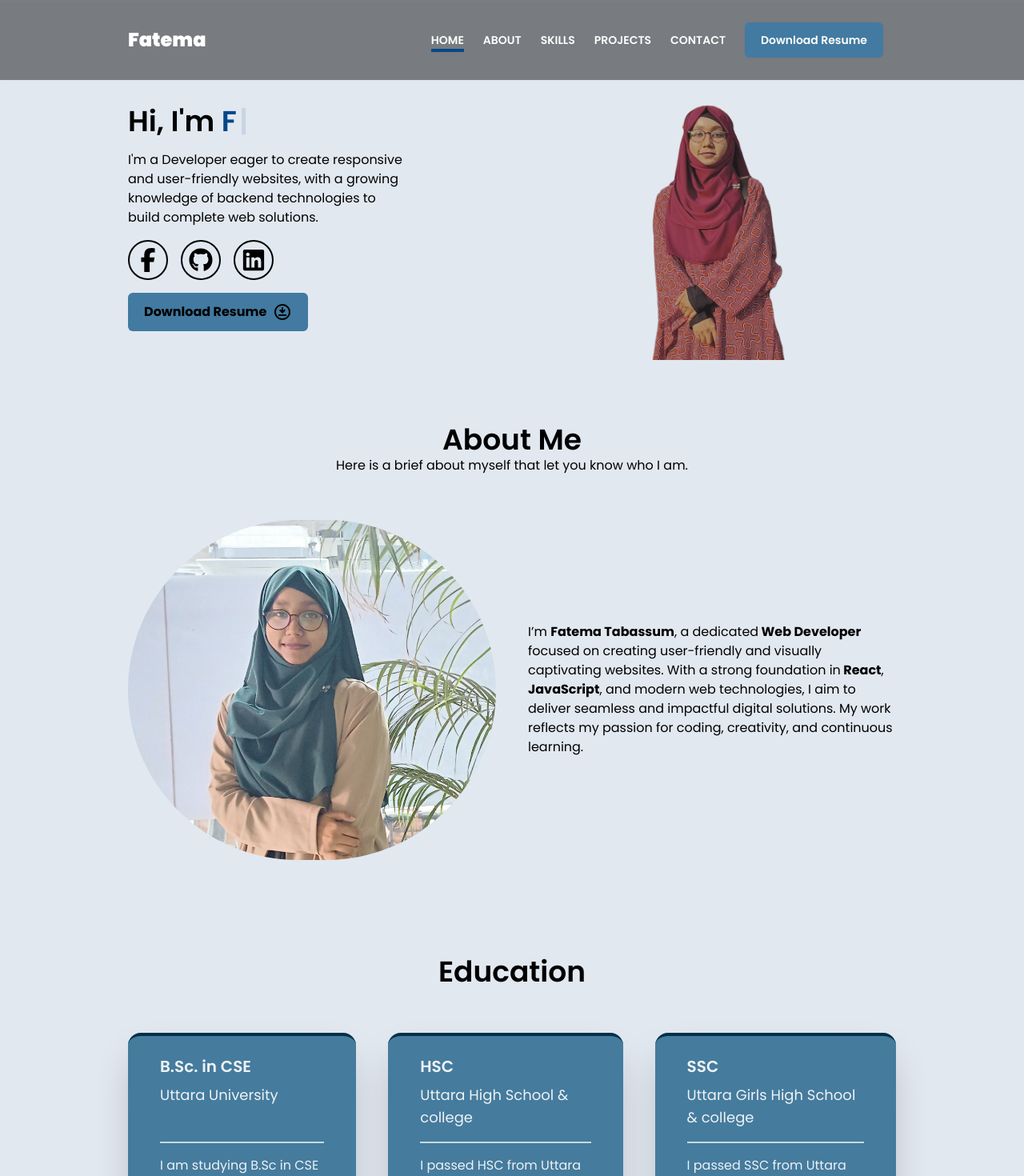
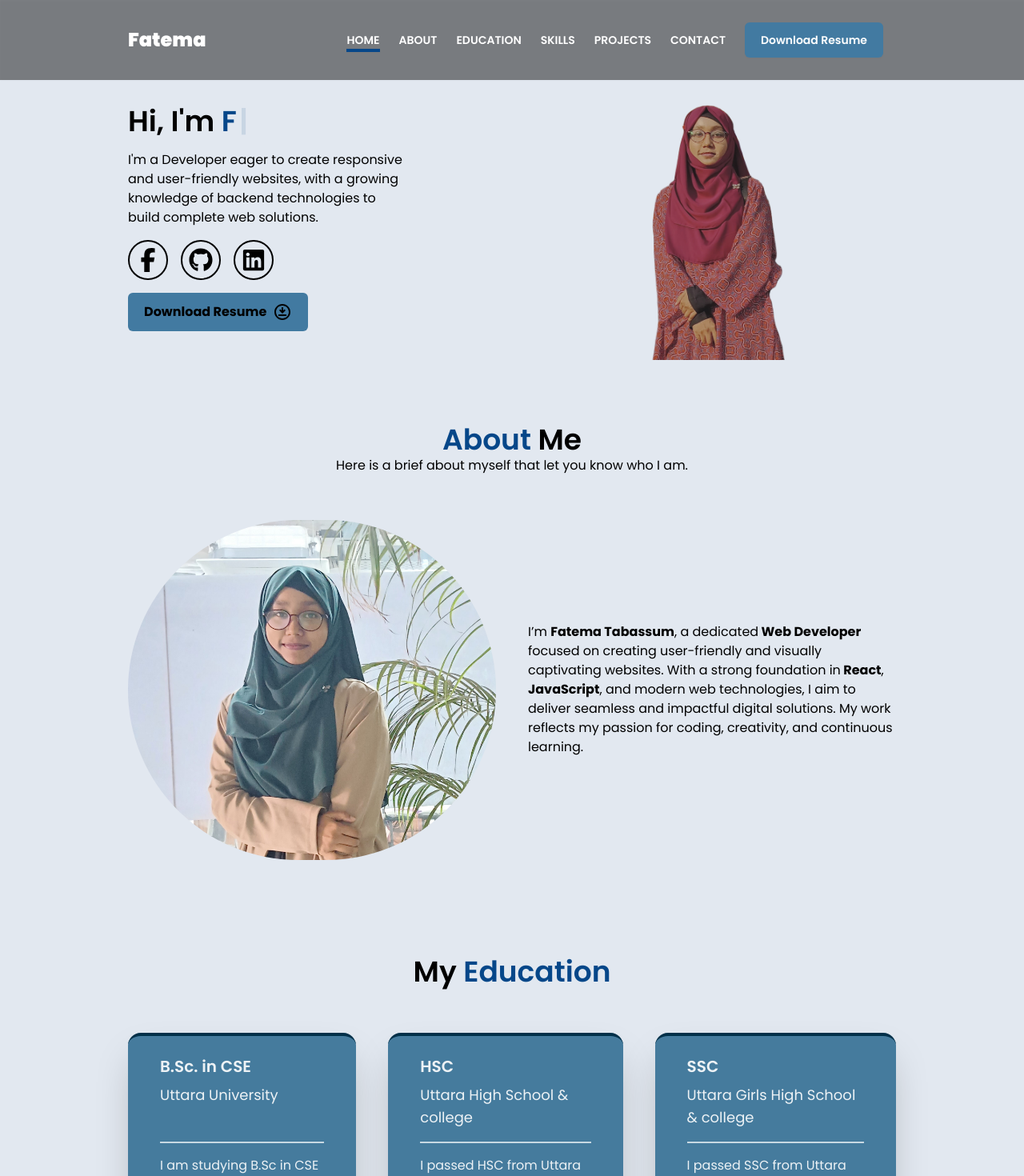
Before and after one commit to fatemaDiba/my-portfolio, a React (Vite) app: page / in a window 1280 px wide. Shown: the top 1470 px of the page at 80% size. Built offline with nearby package versions, Linux system fonts and the light colour scheme.

Commit message:
footer & some update

```diff
--- a/src/components/Footer.jsx
+++ b/src/components/Footer.jsx
@@ -1,13 +1,35 @@
+import { FaFacebookF, FaGithub, FaLinkedin } from "react-icons/fa6";
+
 export const Footer = () => {
   return (
-    <footer className="footer bg-neutral text-neutral-content items-center py-10 px-14">
-      <aside className="grid-flow-col items-center">
-        <p>Copyright © {new Date().getFullYear()} - All right reserved</p>
+    <footer className="flex flex-col md:flex-row justify-between footer bg-neutral text-neutral-content items-center py-10 px-14 md:px-40">
+      <aside>
+        <p className="">
+          Copyright © {new Date().getFullYear()} - All right reserved
+        </p>
       </aside>
-      <nav className="grid-flow-col gap-4 md:place-self-center md:justify-self-end">
-        <a></a>
-        <a></a>
-        <a></a>
+      <nav className="flex gap-4 justify-center items-center">
+        <a
+          href="https://www.facebook.com/profile.php?id=100089745247384"
+          target="_blank"
+          className="border-2 border-white/70 p-2 rounded-full hover:-translate-y-1 duration-300 transition-transform"
+        >
+          <FaFacebookF />
+        </a>
+        <a
+          href="https://github.com/fatemaDiba"
+          target="_blank"
+          className="border-2 border-white/70 p-2 rounded-full hover:-translate-y-1 duration-300 transition-transform"
+        >
+          <FaGithub />
+        </a>
+        <a
+          href="https://www.linkedin.com/in/fatema-tabassum-a34033262"
+          target="_blank"
+          className="border-2  border-white/70 p-2 rounded-full hover:-translate-y-1 duration-300 transition-transform"
+        >
+          <FaLinkedin />
+        </a>
       </nav>
     </footer>
   );
--- a/src/components/Header.jsx
+++ b/src/components/Header.jsx
@@ -34,6 +34,18 @@ const Header = () => {
           className="cursor-pointer"
         >
           About
+        </Link>
+      </li>
+      <li>
+        <Link
+          to="education"
+          smooth={true}
+          duration={500}
+          spy={true}
+          activeClass="active"
+          className="cursor-pointer"
+        >
+          Education
         </Link>
       </li>
       <li>
--- a/src/pages/home/components/About.jsx
+++ b/src/pages/home/components/About.jsx
@@ -4,7 +4,10 @@ const About = () => {
     <section id="about" className=" bg-slate-200 py-20">
       <div className="w-11/12 md:container lg:w-9/12 mx-auto">
         <div className="text-center mb-14">
-          <h2 className="text-2xl md:text-4xl font-semibold">About Me</h2>
+          <h2 className="text-2xl md:text-4xl font-semibold">
+            <span className="text-[#064789]">About </span>
+            Me
+          </h2>
           <p className="text-center text-sm md:text-base w-[70%] md:w-[50%] mx-auto">
             Here is a brief about myself that let you know who I am.
           </p>
--- a/src/pages/home/components/Education.jsx
+++ b/src/pages/home/components/Education.jsx
@@ -1,9 +1,9 @@
 const Education = () => {
   return (
-    <div className="bg-slate-200 py-10 text-white/90">
+    <section id="education" className="bg-slate-200 py-10 text-white/90">
       <div className="w-11/12 md:container lg:w-9/12 mx-auto mb-10 px-20 md:px-0">
         <h2 className="text-2xl text-black md:text-4xl font-semibold text-center mb-10 md:mb-14">
-          Education
+          My <span className="text-[#064789]">Education</span>
         </h2>
         <div className="flex flex-col md:flex-row gap-10 justify-center">
           {/* c-1 */}
@@ -42,7 +42,7 @@ const Education = () => {
           </div>
         </div>
       </div>
-    </div>
+    </section>
   );
 };
 
```
